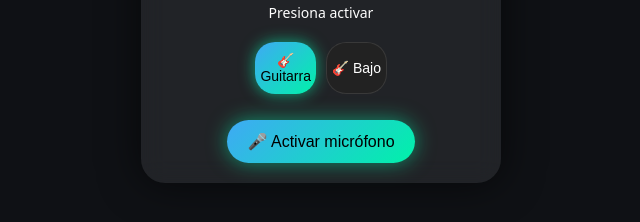
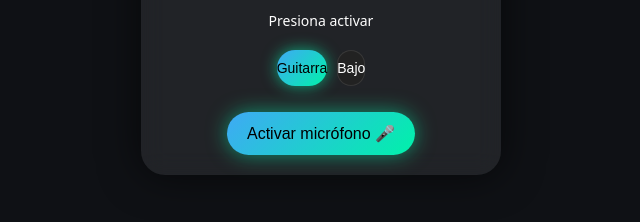
Before and after one commit to joenavarroc/Afinate, a plain HTML site: page index.html in a window 1280 px wide. Shown: the part 476-698 px from the top of the page, without its empty margins (319-959 px from the left). Drawn offline with Linux system fonts and the light colour scheme.

Commit message:
Update index.html

```diff
--- a/index.html
+++ b/index.html
@@ -16,11 +16,11 @@
     <div class="status" id="status">Presiona activar</div>
 
     <div class="instrument-switch">
-        <button id="guitarBtn" class="inst-btn active" type="button">🎸 Guitarra</button>
-        <button id="bassBtn" class="inst-btn" type="button">🎸 Bajo</button>
+        <button id="guitarBtn" class="inst-btn active" type="button">Guitarra</button>
+        <button id="bassBtn" class="inst-btn" type="button">Bajo</button>
     </div>
 
-    <button id="start" class="mic-btn">🎤 Activar micrófono</button>
+    <button id="start" class="mic-btn">Activar micrófono 🎤 </button>
 </div>
 
 <script src="js/script.js" defer></script>
```
